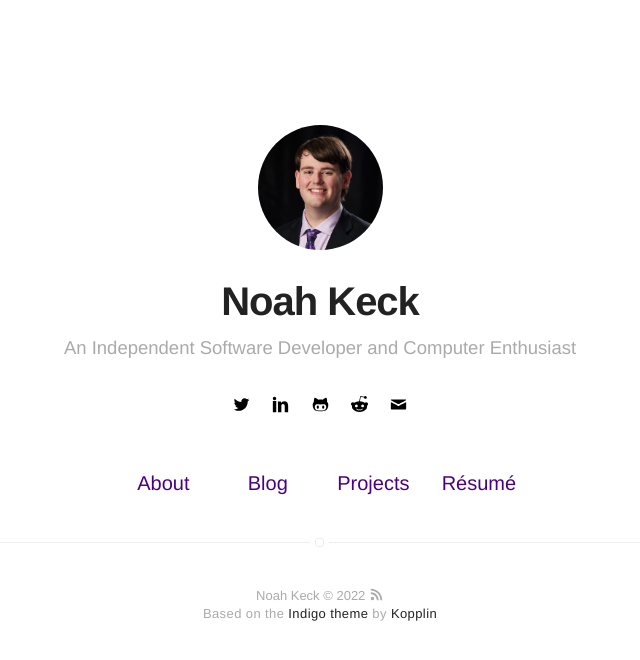
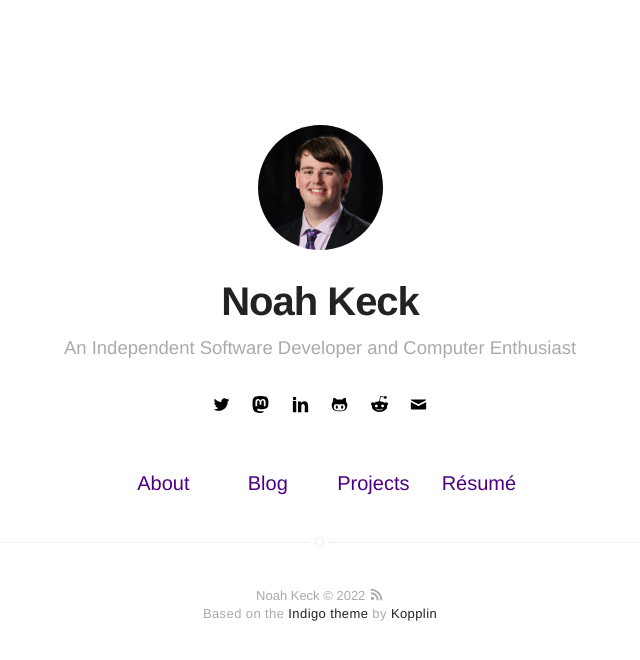
Before and after one commit to noah978/noah978.github.io, a Jekyll site: the page built from index.html, in a window 1280 px wide. Shown: the top 660 px of the page, without its empty margins (320-960 px from the left). Built offline with Jekyll 4.4.1, drawn with Linux system fonts in a browser that asks for light colours.

Commit message:
Add mastodon link icon + config

```diff
--- a/_config.yml
+++ b/_config.yml
@@ -41,6 +41,7 @@ graphcomment:
 # if you don't have any of social below, comment the line
 #facebook: myfacebook
 twitter: horn978
+mastodon: mastodon.social/@noah978
 # google: mygoogle
 # instagram: myinstagram
 # pinterest: mypinterest
--- a/_includes/icons.html
+++ b/_includes/icons.html
@@ -14,6 +14,11 @@
 <symbol id="icon-twitter" viewBox="0 0 1024 1024">
 <title>twitter</title>
 <path class="path1" d="M886.579 319.795c0.41 8.294 0.563 16.691 0.563 24.986 0 255.488-194.406 549.99-549.888 549.99-109.21 0-210.739-32-296.294-86.886 15.155 1.792 30.515 2.714 46.080 2.714 90.624 0 173.926-30.925 240.026-82.688-84.531-1.587-155.955-57.395-180.531-134.195 11.776 2.202 23.91 3.379 36.352 3.379 17.664 0 34.765-2.304 50.944-6.707-88.422-17.818-155.034-95.898-155.034-189.594 0-0.819 0-1.587 0-2.406 26.061 14.49 55.91 23.194 87.552 24.218-51.866-34.714-86.016-93.798-86.016-160.922 0-35.379 9.523-68.608 26.214-97.178 95.283 116.992 237.773 193.894 398.387 201.984-3.277-14.182-4.966-28.877-4.966-44.083 0-106.701 86.477-193.178 193.229-193.178 55.603 0 105.83 23.398 141.107 60.979 43.981-8.704 85.35-24.781 122.726-46.899-14.438 45.107-45.107 82.995-84.992 106.906 39.117-4.71 76.288-15.002 111.002-30.413-25.907 38.81-58.675 72.806-96.461 99.994z"></path>
+</symbol>
+
+<symbol id="icon-mastodon" viewBox="0 0 32 32">
+<title>mastodon</title>
+<path d="M30.921 10.505c0-6.943-4.547-8.975-4.547-8.975-2.292-1.057-6.229-1.5-10.323-1.531h-0.099c-4.089 0.031-8.027 0.473-10.317 1.531 0 0-4.553 2.032-4.553 8.975 0 1.588-0.031 3.489 0.021 5.505 0.167 6.792 1.245 13.479 7.521 15.14 2.896 0.767 5.38 0.928 7.38 0.819 3.631-0.204 5.667-1.297 5.667-1.297l-0.12-2.636c0 0-2.593 0.819-5.505 0.719-2.885-0.099-5.932-0.307-6.396-3.853-0.047-0.328-0.067-0.661-0.067-0.995 0 0 2.832 0.692 6.427 0.859 2.192 0.099 4.249-0.129 6.344-0.38 4.005-0.473 7.5-2.948 7.937-5.203 0.687-3.552 0.629-8.677 0.629-8.677zM25.557 19.453h-3.328v-8.161c0-1.719-0.724-2.595-2.172-2.595-1.599 0-2.401 1.037-2.401 3.084v4.469h-3.312v-4.469c0-2.047-0.803-3.084-2.401-3.084-1.448 0-2.172 0.876-2.172 2.595v8.156h-3.328v-8.401c0-1.719 0.437-3.083 1.317-4.093 0.907-1.011 2.089-1.532 3.563-1.532 1.704 0 2.995 0.657 3.849 1.969l0.828 1.391 0.828-1.391c0.855-1.312 2.145-1.969 3.849-1.969 1.473 0 2.661 0.521 3.568 1.532 0.875 1.011 1.312 2.375 1.312 4.093z"></path>
 </symbol>
 
 <symbol id="icon-github" viewBox="0 0 1024 1024">
--- a/_includes/social-links.html
+++ b/_includes/social-links.html
@@ -8,6 +8,12 @@
     {% if site.twitter %}
         <a class="link" data-title="twitter.com/{{ site.twitter }}" href="http://twitter.com/{{ site.twitter }}" target="_blank">
             <svg class="icon icon-twitter"><use xlink:href="#icon-twitter"></use></svg>
+        </a>
+    {% endif %}
+
+    {% if site.mastodon %}
+        <a class="link" data-title="{{ site.mastodon }}" href="http://{{ site.mastodon }}" target="_blank">
+            <svg class="icon icon-mastodon"><use xlink:href="#icon-mastodon"></use></svg>
         </a>
     {% endif %}
 
```
Also changed, not shown: other parts of _includes/icons.html (+1 -1 lines).
